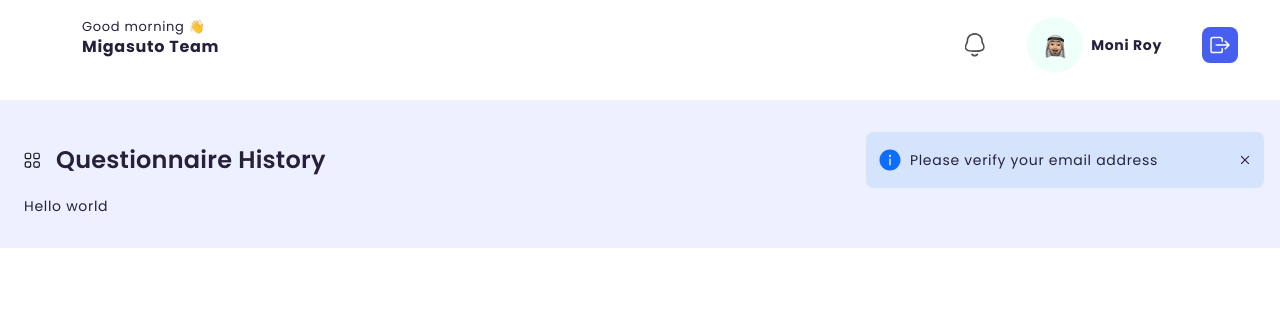
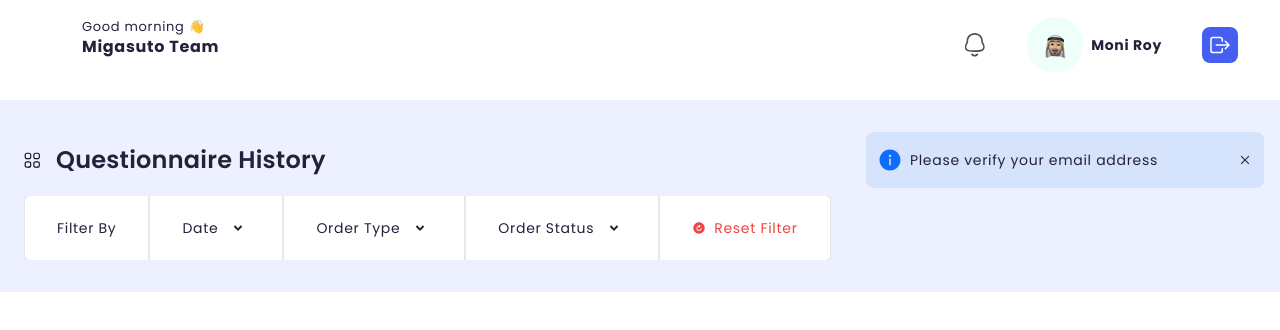
Before and after one commit to Kamba56/Migasuto2, a React (Vite) app: page /history in a window 1280 px wide. Shown: the top 330 px of the page. Built offline with nearby package versions, Linux system fonts and the light colour scheme.

Commit message:
partial filter component design

```diff
--- /dev/null
+++ b/src/Pages/DashboardSections/History/components/FilterBar.tsx
@@ -0,0 +1,26 @@
+import FilterItem from "./FilterItem"
+import { IoRefreshCircle } from "react-icons/io5"
+export default function FilterBar (){
+    return (
+        <div className="flex bg-white h-16 w-fit rounded-lg">
+            <h1 className="border-x border-gray-200 flex px-8 justify-center items-center">Filter By</h1>
+            <FilterItem
+                title="Date"
+            />
+
+            <FilterItem
+                title="Order Type"
+            />
+
+            <FilterItem
+                title="Order Status"
+            />
+            <h1 className="border-x text-red-500 border-gray-200 flex gap-2 px-8 justify-center items-center"
+                >
+                <IoRefreshCircle color=""/>
+                Reset Filter
+            </h1>
+
+        </div>
+    )
+}
--- /dev/null
+++ b/src/Pages/DashboardSections/History/components/FilterItem.tsx
@@ -0,0 +1,21 @@
+import { RiArrowDropDownLine } from "react-icons/ri";
+
+interface FilterItemProp {
+    title: string;
+
+}
+export default function FilterItem({title}: FilterItemProp) {
+    return (
+
+        <div className="flex gap-2 border-x border-gray-200 px-8 justify-center items-center cursor-pointer">
+            <h4 className=""
+            >
+                {title}
+            </h4>
+            <RiArrowDropDownLine
+                size={"24"}
+            />
+
+        </div>
+    )
+}
--- a/src/Pages/DashboardSections/History/index.tsx
+++ b/src/Pages/DashboardSections/History/index.tsx
@@ -1,12 +1,13 @@
 import CategoryLayout from "../../../Components/CategoryLayout"
+import FilterBar from "./components/FilterBar"
 
 export default function History(){
     return(
         <CategoryLayout
             organization="Migasuto Team"
             category="Questionnaire History">
+            <FilterBar />
 
-            <p>Hello world</p>
 
         </CategoryLayout>
     )
```
